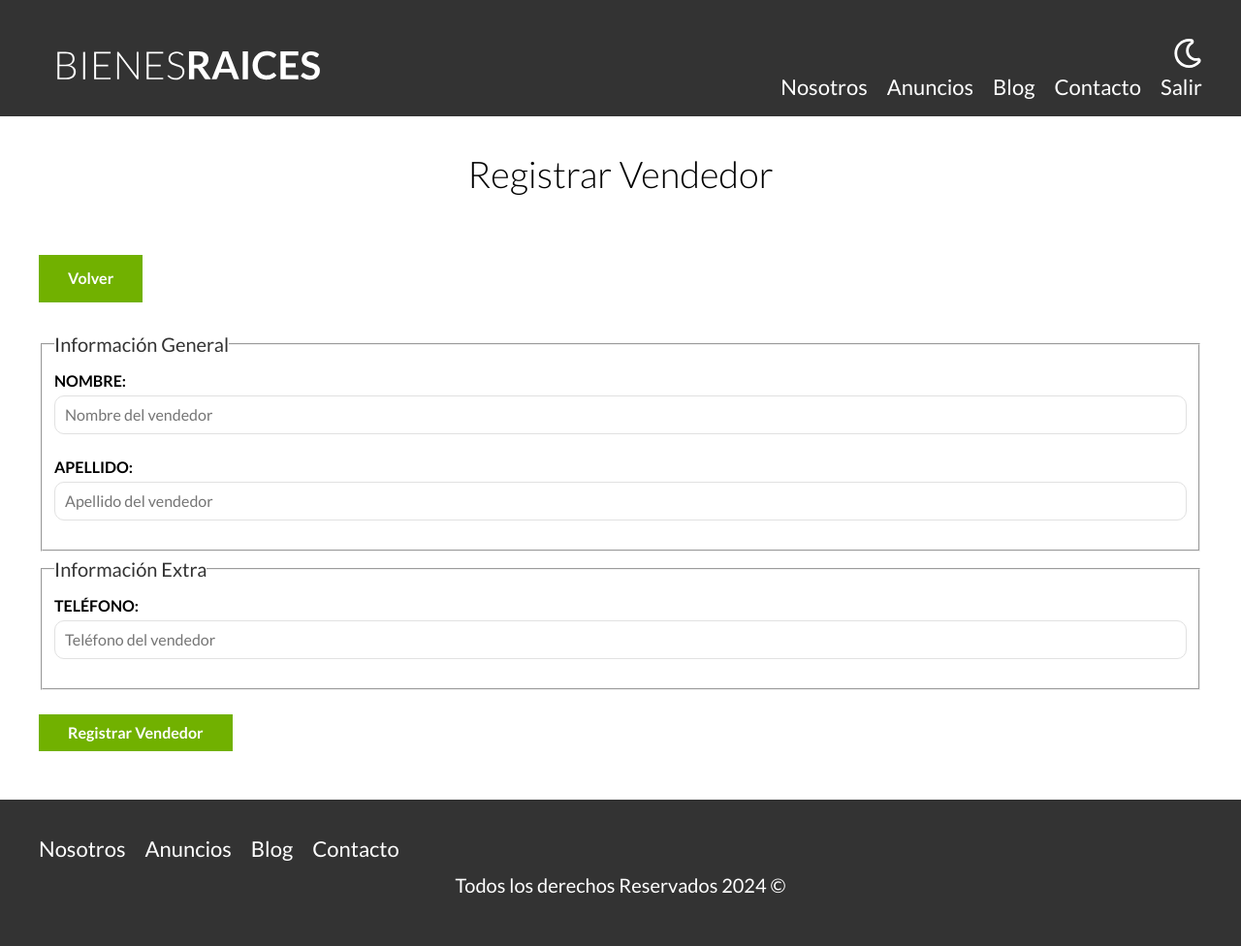
After one commit to VictorIzquier2/bienesraices, a PHP site: page /admin/vendedores/crear.php in a window 1280 px wide. The commit adds this page. Shown: the whole page at 97% size. Run offline with PHP 8.4, Linux system fonts and the light colour scheme; the visitor is signed in with stand-in values (Sample User, id 1).

Commit message:
Crear y actualizar vendedores

```diff
--- /dev/null
+++ b/admin/vendedores/crear.php
@@ -0,0 +1,64 @@
+<?php
+
+  /*
+
+  __   ___           __               ___                                       ___
+ |  | /  /___ ___ __/ /_  ___  ____  (   )___   ____  __   ___ ___ __  ____ ___/  /___
+ |  |/  //__/´ __)_   __)´__ \´  __) /  //__  )´ __ \/  / /  //__/ _ `´  __) __  /´__ \
+ `     //  /  /_  /  / / /_/ /  /   /  /_ ´ _´  /_/ /  /_/  //  /  __/  //  /_/ / /_/ /
+  \___//__/\____)/__/  \____/__/   (___)_____)\_____)_____ ´/__/\___/__/ \_____´\____/
+    ______ __  __ __  ___     _____ ______  ____   ___  __   __   _____  _____ ___  __
+   /  ____/ / / ´  / ´  /    ´  ___/_   __/´ _  \´  __)´  /´  ´  /  __ \/  ___/  / / /
+  /  ___)  /_/ /  /_/  /_   (__   ) /  / /  _   /  /_ /  _  <   /  /_/ /  ___)  └´  /
+ /__/   \____ ´_____)____) /____ ´ /__/ /__//__/\____)__/ \__\  `____ ´_____/ \___ ´
+
+
+  */
+
+  /* ¤¤¤¤¤¤¤¤¤¤¤¤¤¤¤¤¤¤¤¤¤¤¤¤¤¤¤¤¤¤¤¤¤¤¤¤¤¤¤¤¤¤¤¤¤¤¤¤¤¤¤¤¤¤¤¤¤¤¤¤¤¤¤¤¤¤¤¤¤¤¤¤¤¤¤¤¤¤¤ */
+
+  /* DEPENDENCIAS */
+  require '../../includes/app.php';
+  use App\Vendedor;
+  autentificado();
+
+  $vendedor = new Vendedor;
+  $errores = Vendedor::getErrores();
+
+  if($_SERVER['REQUEST_METHOD'] === 'POST'){
+
+    // Crear una nueva instancia
+    $vendedor = new Vendedor($_POST['vendedor']);
+
+    // Validar que no haya campos vacíos
+    $errores = $vendedor->validar();
+
+    if(empty($errores)) {
+      $vendedor->guardar();
+    }
+  }
+
+  incluirTemplate('header');
+?>
+
+<main class="contenedor seccion">
+  <h1>Registrar Vendedor</h1>
+  <a href="/admin/index.php" class="boton boton-verde">Volver</a>
+
+  <?php foreach($errores as $error): ?>
+    <div class="alerta error">
+      <?php echo $error; ?>
+    </div>
+  <?php endforeach; ?>
+
+  <form class="formulario" method="POST" action="/admin/vendedores/crear.php">
+    <?php include '../../includes/templates/formulario_vendedores.php' ?>
+
+    <input type="submit" value="Registrar Vendedor" class="boton-verde">
+
+  </form>
+</main>
+
+<?php
+  incluirTemplate('footer');
+?>
--- a/clases/ActiveRecord.php
+++ b/clases/ActiveRecord.php
@@ -81,10 +81,8 @@ class ActiveRecord {
       if(validarTipoContenido($tipo)){
         if($tipo === 'propiedad'){
           $this->borrarImagen();
-          header('location: /admin?resultado=3');
-        } else {
-          header('location: /admin?resultado=4');
         }
+        header('location: /admin?resultado=3');
       }
     }
   }
--- a/clases/Vendedor.php
+++ b/clases/Vendedor.php
@@ -17,5 +17,13 @@
       $this->apellido = $args['apellido'] ?? '';
       $this->telefono = $args['telefono'] ?? '';
     }
+
+    public function validar() {
+      if(!$this->nombre){array_push(self::$errores, "El nombre es obligatorio");};
+      if(!$this->apellido){array_push(self::$errores, "El apellido es obligatorio");};
+      if(!$this->telefono){array_push(self::$errores, "El teléfono es obligatorio");};
+      if(!preg_match('/[0-9]{9}/', $this->telefono)){array_push(self::$errores, "El teléfono debe contener 9 números");};
+      return self::$errores;
+    }
   }
 ?>
--- a/includes/funciones.php
+++ b/includes/funciones.php
@@ -34,3 +34,20 @@ function validarTipoContenido($tipo){
   $tipos = ['vendedor', 'propiedad'];
   return in_array($tipo, $tipos);
 }
+
+function mostrarNotificacion($codigo){
+  switch ($codigo) {
+    case '1':
+      echo '<p class="alerta exito">Registrado correctamente</p>';
+      break;
+    case '2':
+      echo '<p class="alerta exito">Actualizado correctamente</p>';
+      break;
+    case '3':
+      echo '<p class="alerta exito">Eliminado correctamente</p>';
+      break;
+    default:
+      echo '';
+      break;
+  }
+}
--- a/includes/templates/formulario_propiedades.php
+++ b/includes/templates/formulario_propiedades.php
@@ -37,7 +37,7 @@
     <label for="vendedores_id">Vendedor</label>
     <select id="vendedores_id" name="propiedad[vendedores_id]">
       <option value="" disabled selected >— Seleccione —</option>
-      <?php foreach($ as $vendedor): ?>
+      <?php foreach($vendedores as $vendedor): ?>
         <option
           <?php echo $propiedad->vendedores_id === $vendedor->id ? 'selected' : ''; ?>
           value ="<?php echo escapar($vendedor->id); ?>"
--- /dev/null
+++ b/includes/templates/formulario_vendedores.php
@@ -0,0 +1,18 @@
+
+
+<fieldset>
+  <legend>Información General</legend>
+
+  <label for="nombre">Nombre:</label>
+  <input type="text" id="nombre" name="vendedor[nombre]" placeholder="Nombre del vendedor" value="<?php echo escapar($vendedor->nombre); ?>" />
+
+  <label for="apellido">Apellido:</label>
+  <input type="text" id="apellido" name="vendedor[apellido]" placeholder="Apellido del vendedor" value="<?php echo escapar($vendedor->apellido); ?>" />
+</fieldset>
+
+<fieldset>
+  <legend>Información Extra</legend>
+
+  <label for="telefono">Teléfono:</label>
+  <input type="tel" id="telefono" name="vendedor[telefono]" placeholder="Teléfono del vendedor" value="<?php echo escapar($vendedor->telefono); ?>" />
+</fieldset>
```
Also changed, not shown: admin/index.php (+2 -17 lines), admin/propiedades/crear.php (+0 -7 lines), admin/vendedores/actualizar.php (added, +76 -0 lines).
